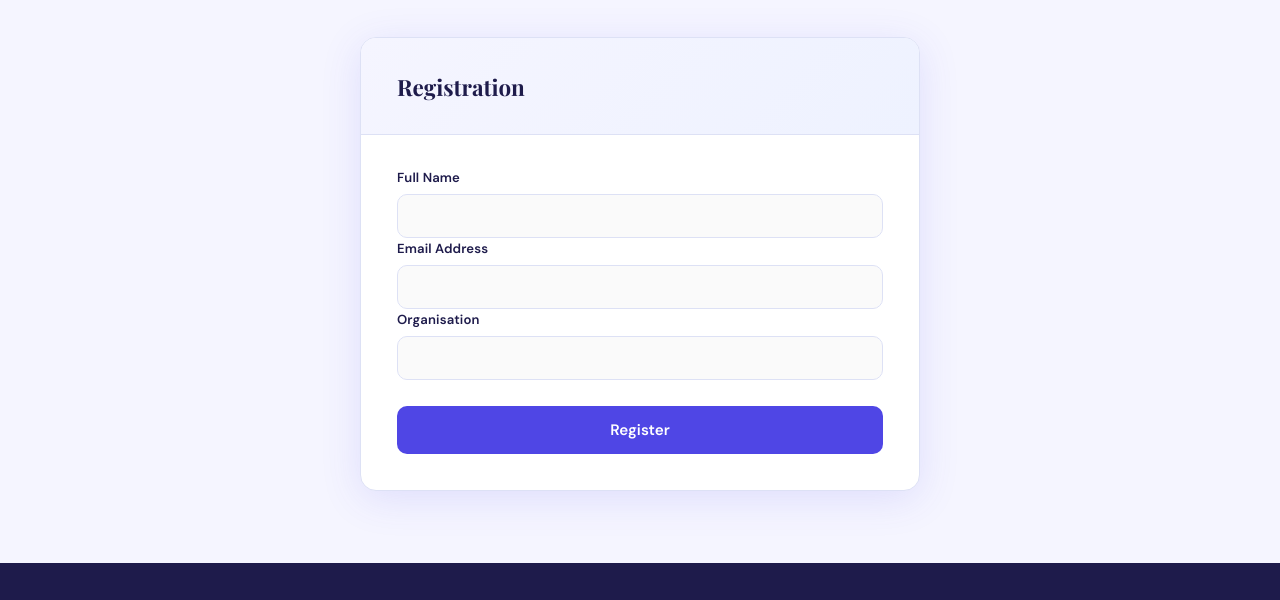
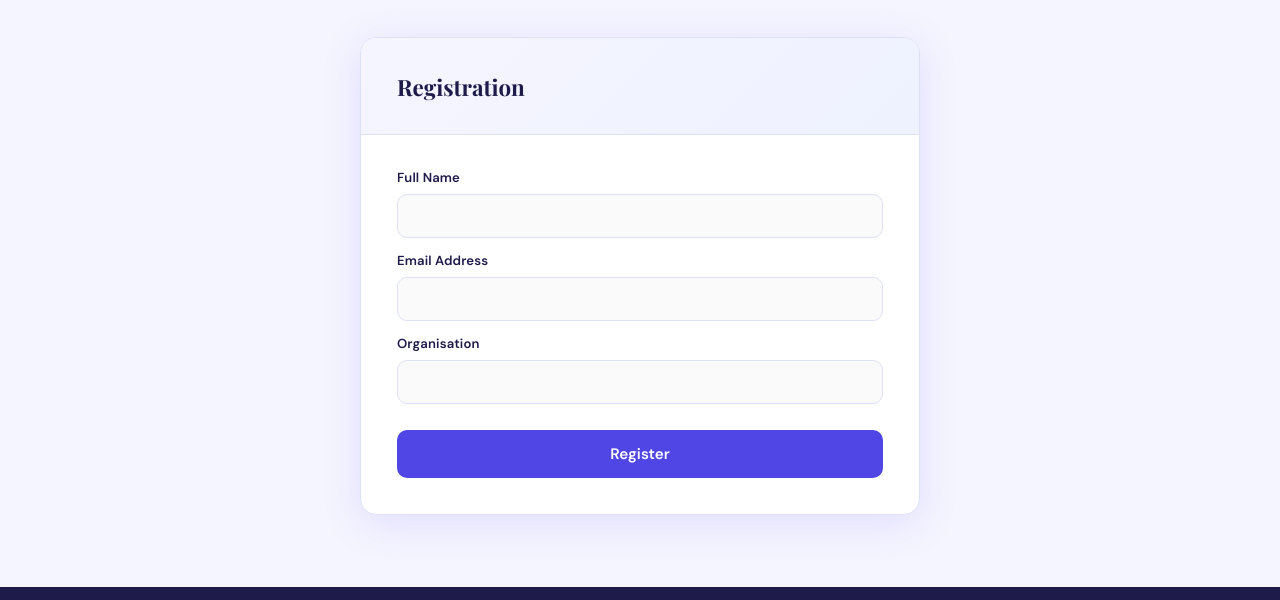
Before and after one commit to Katie-Watts/Katie-Watts.github.io, a plain HTML site: page index.html in a window 1280 px wide. Shown: the part 2759-3359 px from the top of the page. Drawn offline with nearby package versions, Linux system fonts and the light colour scheme.

Commit message:
Update index.html

```diff
--- a/index.html
+++ b/index.html
@@ -641,13 +641,18 @@
             <input id="fullName" name="entry.358694011" type="text" autocomplete="name" required/>
             <span class="field-error" id="err-fullName">Please enter your full name.</span>
           </div>
+<div style="line-height:75%;">
+    <br>
+</div>
 
           <div class="field">
             <label for="regEmail">Email Address</label>
             <input id="regEmail" name="entry.1646762008" type="email" autocomplete="email" required/>
             <span class="field-error" id="err-regEmail">Please enter a valid email address.</span>
           </div>
-
+<div style="line-height:75%;">
+    <br>
+</div>
           <div class="field">
             <label for="organization">Organisation</label>
             <input id="organization" name="entry.1430415990" type="text" autocomplete="organization" required  />
```
